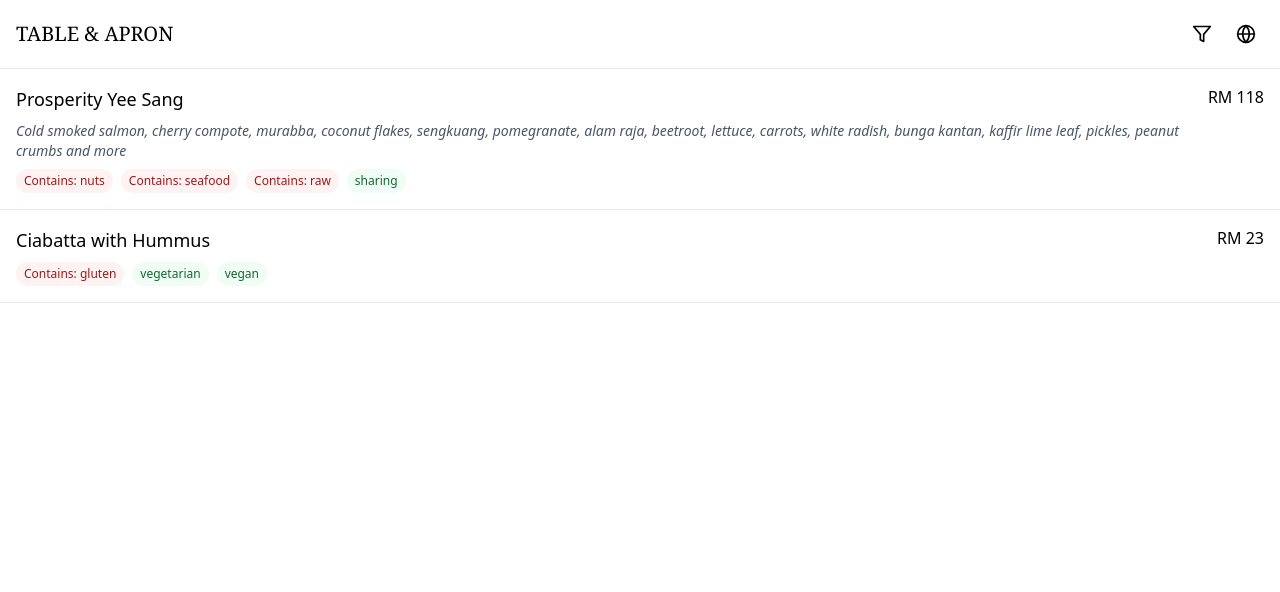
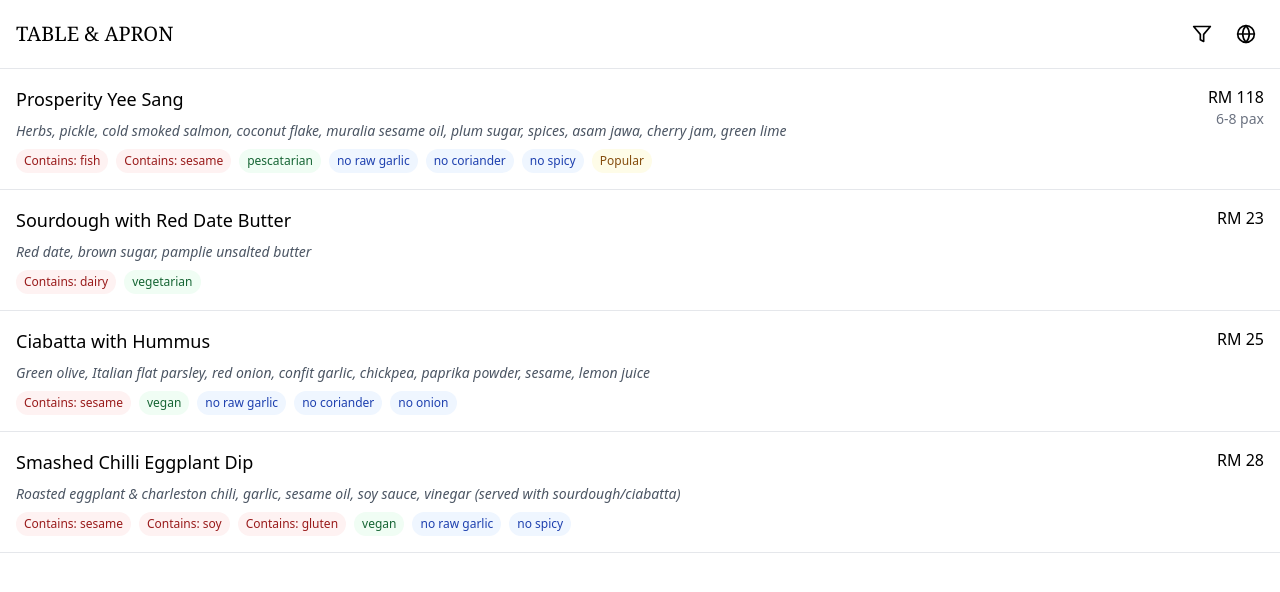
Before and after one commit to W3JDev/table-apron-menu, a React (Create React App) app: page / in a window 1280 px wide. Shown: the top 592 px of the page. Built offline with nearby package versions, Linux system fonts and the light colour scheme; the HTML template or start-up script is replaced by a standard one.

Commit message:
Update MenuApp with real menu data

```diff
--- a/src/components/MenuApp.tsx
+++ b/src/components/MenuApp.tsx
@@ -11,42 +11,80 @@ const menuItems = [
       ms: "Yee Sang Kemakmuran"
     },
     description: {
-      en: "Cold smoked salmon, cherry compote, murabba, coconut flakes, sengkuang, pomegranate, alam raja, beetroot, lettuce, carrots, white radish, bunga kantan, kaffir lime leaf, pickles, peanut crumbs and more",
-      zh: "冷熏三文鱼配各种配料",
-      vi: "Cá hồi hun khói lạnh, mứt anh đào, mứt hoa hồng, vụn dừa, củ sắn, lựu...",
-      ms: "Salmon salai sejuk dengan pelbagai bahan"
+      en: "Herbs, pickle, cold smoked salmon, coconut flake, muralia sesame oil, plum sugar, spices, asam jawa, cherry jam, green lime"
     },
     price: 118,
     pax: "6-8",
-    allergens: ['nuts', 'seafood', 'raw'],
-    dietary: ['sharing'],
-    isSpicy: false,
+    allergens: ['fish', 'sesame'],
+    dietary: ['pescatarian'],
+    preferences: ['no raw garlic', 'no coriander', 'no spicy'],
     isPopular: true,
-    servingNote: "feeds 6-8 pax"
+    category: "Starter"
   },
   {
     id: 2,
+    name: {
+      en: "Sourdough with Red Date Butter",
+      zh: "红枣牛油抹面",
+      vi: "Bánh mì chua với bơ chà là đỏ",
+      ms: "Roti Sourdough dengan Mentega Kurma Merah"
+    },
+    description: {
+      en: "Red date, brown sugar, pamplie unsalted butter"
+    },
+    price: 23,
+    allergens: ['dairy'],
+    dietary: ['vegetarian'],
+    category: "Bread & Spread"
+  },
+  {
+    id: 3,
     name: {
       en: "Ciabatta with Hummus",
       zh: "中东面包配鹰嘴豆泥",
       vi: "Bánh mì Ciabatta với Hummus",
       ms: "Ciabatta dengan Hummus"
     },
-    price: 23,
-    allergens: ['gluten'],
-    dietary: ['vegetarian', 'vegan'],
-    isSpicy: false
+    description: {
+      en: "Green olive, Italian flat parsley, red onion, confit garlic, chickpea, paprika powder, sesame, lemon juice"
+    },
+    price: 25,
+    allergens: ['sesame'],
+    dietary: ['vegan'],
+    preferences: ['no raw garlic', 'no coriander', 'no onion'],
+    category: "Bread & Spread"
+  },
+  {
+    id: 4,
+    name: {
+      en: "Smashed Chilli Eggplant Dip",
+      zh: "雪板茄子",
+      vi: "Sốt cà tím ớt băm",
+      ms: "Sos Terung Cili"
+    },
+    description: {
+      en: "Roasted eggplant & charleston chili, garlic, sesame oil, soy sauce, vinegar (served with sourdough/ciabatta)"
+    },
+    price: 28,
+    allergens: ['sesame', 'soy', 'gluten'],
+    dietary: ['vegan'],
+    preferences: ['no raw garlic', 'no spicy'],
+    category: "Bread & Spread"
   }
+  // Add more items as needed
 ];
 
 const dietaryFilters = [
   { id: 'vegetarian', label: 'Vegetarian' },
   { id: 'vegan', label: 'Vegan' },
+  { id: 'pescatarian', label: 'Pescatarian' },
   { id: 'halal', label: 'Halal' },
   { id: 'glutenFree', label: 'Gluten Free' },
   { id: 'dairyFree', label: 'Dairy Free' },
-  { id: 'nutFree', label: 'Nut Free' },
-  { id: 'noSpicy', label: 'No Spicy' }
+  { id: 'noRawGarlic', label: 'No Raw Garlic' },
+  { id: 'noCoriander', label: 'No Coriander' },
+  { id: 'noSpicy', label: 'No Spicy' },
+  { id: 'noOnion', label: 'No Onion' }
 ];
 
 const MenuApp = () => {
@@ -54,6 +92,9 @@ const MenuApp = () => {
   const [filters, setFilters] = useState<string[]>([]);
   const [showFilters, setShowFilters] = useState(false);
   const [paxFilter, setPaxFilter] = useState('all');
+  const [selectedCategory, setSelectedCategory] = useState('all');
+
+  const categories = Array.from(new Set(menuItems.map(item => item.category))).sort();
 
   const toggleFilter = (filterId: string) => {
     setFilters(prev =>
@@ -65,12 +106,17 @@ const MenuApp = () => {
 
   const filterItems = (items: any[]) => {
     return items.filter(item => {
+      if (selectedCategory !== 'all' && item.category !== selectedCategory) return false;
+
       if (filters.includes('vegetarian') && !item.dietary?.includes('vegetarian')) return false;
       if (filters.includes('vegan') && !item.dietary?.includes('vegan')) return false;
+      if (filters.includes('pescatarian') && !item.dietary?.includes('pescatarian')) return false;
       if (filters.includes('glutenFree') && item.allergens?.includes('gluten')) return false;
       if (filters.includes('dairyFree') && item.allergens?.includes('dairy')) return false;
-      if (filters.includes('nutFree') && item.allergens?.includes('nuts')) return false;
-      if (filters.includes('noSpicy') && item.isSpicy) return false;
+      if (filters.includes('noRawGarlic') && !item.preferences?.includes('no raw garlic')) return false;
+      if (filters.includes('noCoriander') && !item.preferences?.includes('no coriander')) return false;
+      if (filters.includes('noSpicy') && !item.preferences?.includes('no spicy')) return false;
+      if (filters.includes('noOnion') && !item.preferences?.includes('no onion')) return false;
 
       if (paxFilter !== 'all' && item.pax && !item.pax.includes(paxFilter)) return false;
 
@@ -102,6 +148,19 @@ const MenuApp = () => {
 
       {showFilters && (
         <div className="bg-white p-4 border-b">
+          <div className="mb-4">
+            <select
+              value={selectedCategory}
+              onChange={(e) => setSelectedCategory(e.target.value)}
+              className="w-full p-2 border rounded-lg"
+            >
+              <option value="all">All Categories</option>
+              {categories.map(category => (
+                <option key={category} value={category}>{category}</option>
+              ))}
+            </select>
+          </div>
+
           <div className="flex flex-wrap gap-2 mb-4">
             {dietaryFilters.map(filter => (
               <button
@@ -117,6 +176,7 @@ const MenuApp = () => {
               </button>
             ))}
           </div>
+
           <div className="flex items-center gap-2">
             <Users size={16} />
             <select
@@ -155,10 +215,25 @@ const MenuApp = () => {
                       {diet}
                     </span>
                   ))}
+                  {item.preferences?.map((pref: string) => (
+                    <span key={pref} className="px-2 py-1 rounded-full bg-blue-50 text-blue-800 text-xs">
+                      {pref}
+                    </span>
+                  ))}
+                  {item.isPopular && (
+                    <span className="px-2 py-1 rounded-full bg-yellow-50 text-yellow-800 text-xs">
+                      Popular
+                    </span>
+                  )}
                 </div>
               </div>
               <div className="text-right ml-4">
                 <span className="font-medium">RM {item.price}</span>
+                {item.pax && (
+                  <div className="text-sm text-gray-500">
+                    {item.pax} pax
+                  </div>
+                )}
               </div>
             </div>
           </div>
```
